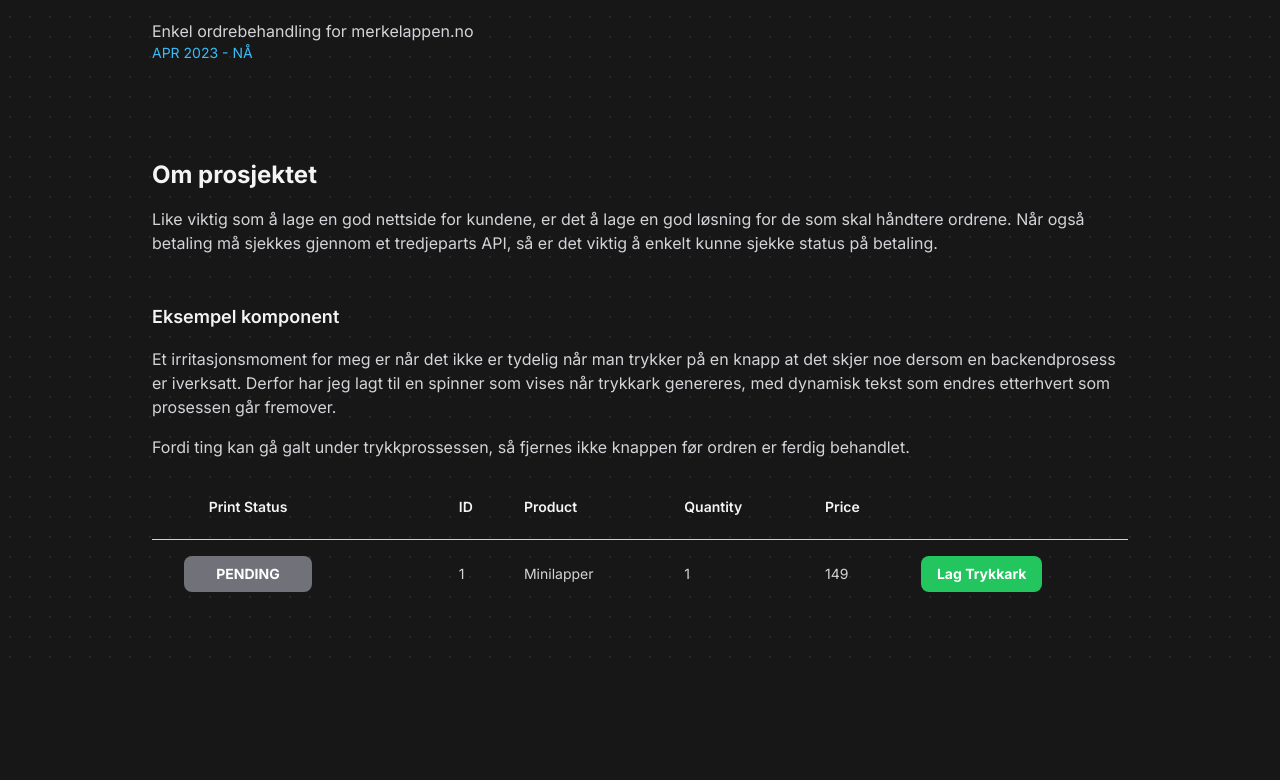
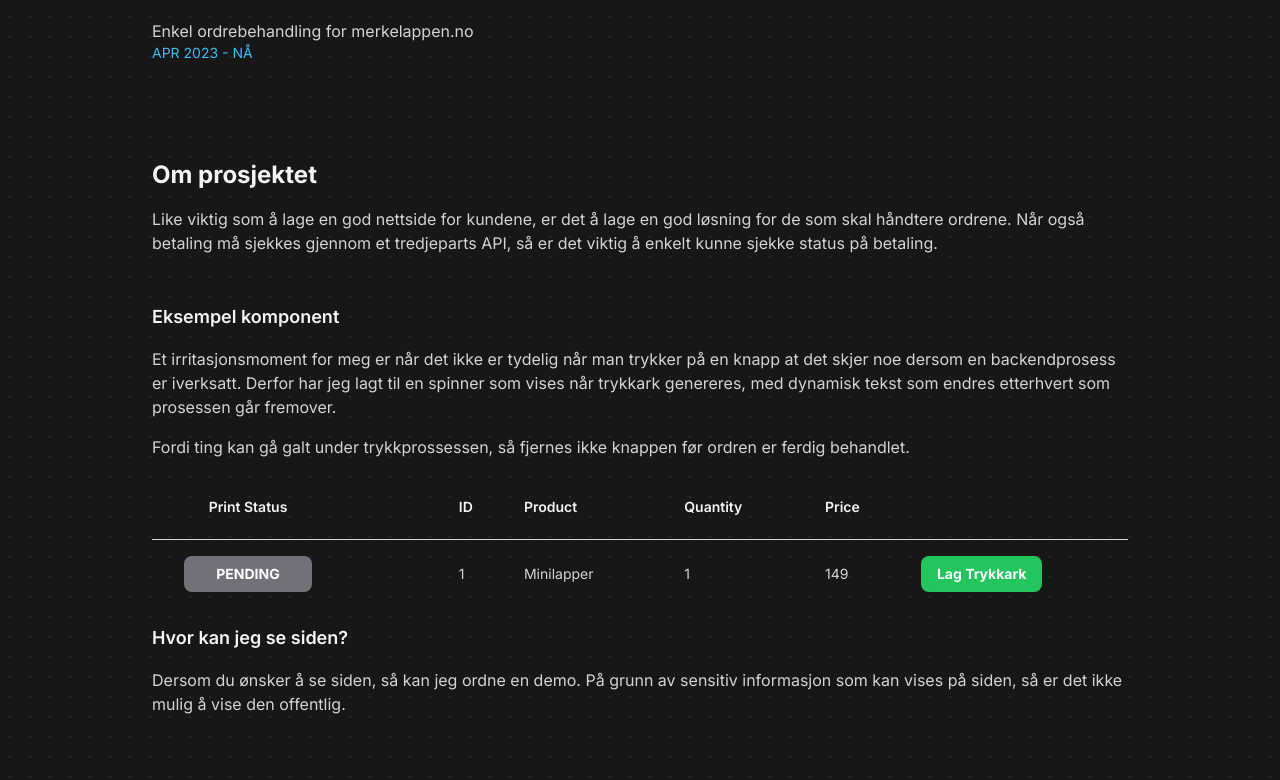
Before and after one commit to squashd/portfolio, a Next.js app: page /portef%C3%B8lje/prosjekter/merkelappen-admin in a window 1280 px wide. Shown: the part 293-1073 px from the top of the page. Before the commit the page ends 965 px from the top, so only its background shows below. Built offline with nearby package versions, Linux system fonts and the light colour scheme.

Commit message:
Fix navigation and add disclaimer for viewing admin page

```diff
--- a/src/app/page.tsx
+++ b/src/app/page.tsx
@@ -116,7 +116,7 @@ export default function Home() {
           </div>
         </section>
         <section
-          id="about-me"
+          id="om-meg"
           ref={aboutRef}
           className="lg:px- relative flex h-full w-screen snap-center flex-col items-center justify-center text-left"
         >
--- a/src/app/portef%C3%B8lje/prosjekter/merkelappen-admin/page.tsx
+++ b/src/app/portef%C3%B8lje/prosjekter/merkelappen-admin/page.tsx
@@ -1,5 +1,4 @@
 import OrderExample from "@/components/Projects/OrderExample";
-import Link from "next/link";
 
 export default function Page() {
   return (
@@ -40,6 +39,14 @@ export default function Page() {
               knappen før ordren er ferdig behandlet.
             </p>
             <OrderExample />
+            <h3 className="text-lg font-semibold text-zinc-100">
+              Hvor kan jeg se siden?
+            </h3>
+            <p className="">
+              Dersom du ønsker å se siden, så kan jeg ordne en demo. På grunn av
+              sensitiv informasjon som kan vises på siden, så er det ikke mulig
+              å vise den offentlig.
+            </p>
           </div>
           {/*<div className="flex flex-col gap-8">*/}
           {/*  <h2 className="text-2xl font-bold text-zinc-100">*/}
--- a/src/components/NavBar/MobileNavigation.tsx
+++ b/src/components/NavBar/MobileNavigation.tsx
@@ -2,7 +2,6 @@
 import { Popover, Transition } from "@headlessui/react";
 import Link from "next/link";
 import { Fragment } from "react";
-import { navigation } from "./NavBar";
 
 function ChevronDownIcon({ classNameString }: { classNameString: string }) {
   return (
@@ -93,12 +92,29 @@ export default function MobileNavigation({ className }: { className: string }) {
             </div>
             <nav className="mt-6">
               <ul className="-my-2 divide-y divide-zinc-100/5 text-base text-zinc-300">
-                {navigation.map((item, index) => (
-                  <MobileNavItem href={item.href} key={index}>
-                    {item.name}
-                  </MobileNavItem>
-                ))}
+                <MobileNavItem href="/" key={1}>
+                  Hjem
+                </MobileNavItem>
+                <MobileNavItem href="/portefølje" key={2}>
+                  Portefølje
+                </MobileNavItem>
+                <MobileNavItem href="/kontakt" key={3}>
+                  Kontakt
+                </MobileNavItem>
+                <Popover.Button>
+                  <a href="/#om-meg" className="block py-2">
+                    Mer om meg
+                  </a>
+                </Popover.Button>
               </ul>
+              {/* TODO: Change to map once link works to hash anchors */}
+              {/*<ul className="-my-2 divide-y divide-zinc-100/5 text-base text-zinc-300">*/}
+              {/*  {navigation.map((item, index) => (*/}
+              {/*    <MobileNavItem href={item.href} key={index}>*/}
+              {/*      {item.name}*/}
+              {/*    </MobileNavItem>*/}
+              {/*  ))}*/}
+              {/*</ul>*/}
             </nav>
           </Popover.Panel>
         </Transition.Child>
--- a/src/components/NavBar/NavBar.tsx
+++ b/src/components/NavBar/NavBar.tsx
@@ -66,7 +66,7 @@ const NavBar = () => {
               <Link href={"/kontakt"}>Kontakt</Link>
             </li>
             <li className="px-2 transition hover:opacity-80 hover:transition hover:ease-in-out">
-              <a href={"/#about-me"}>Mer om meg</a>
+              <a href={"/#om-meg"}>Mer om meg</a>
             </li>
           </ul>
         </div>
```
